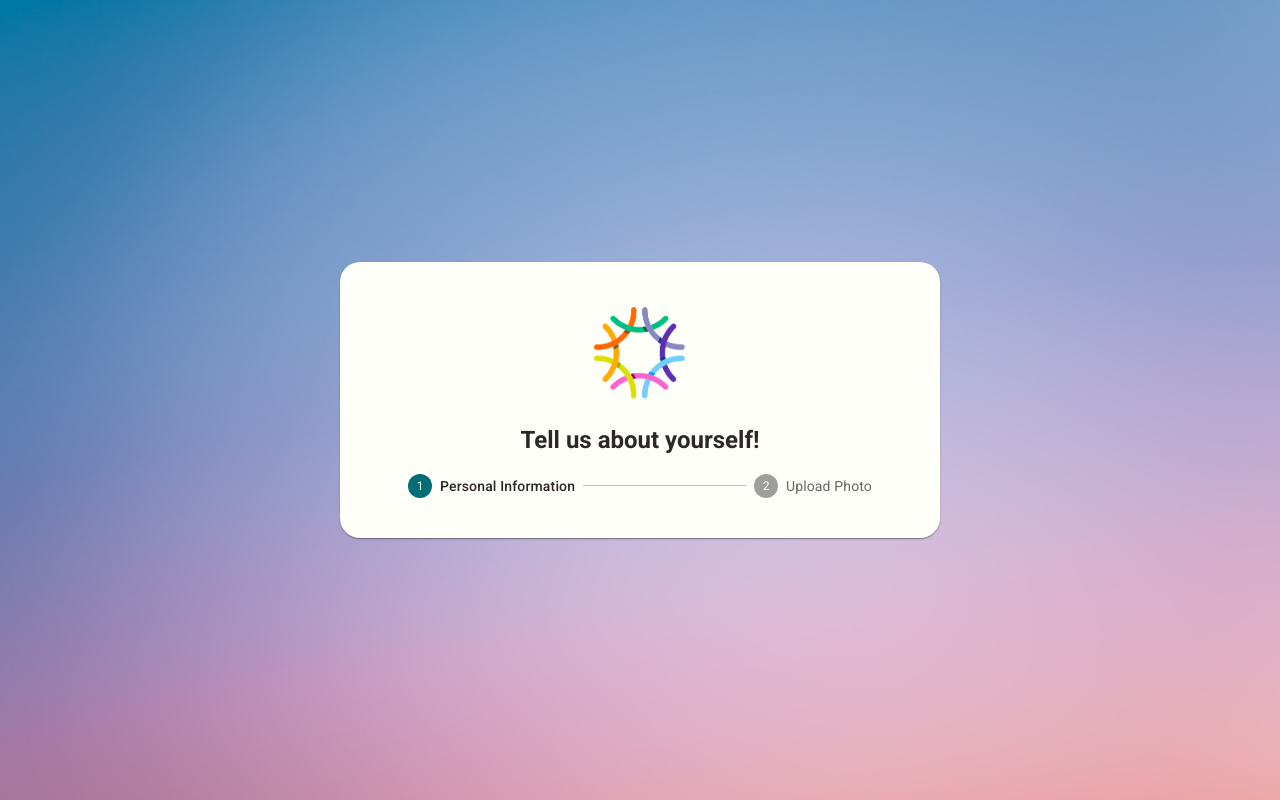
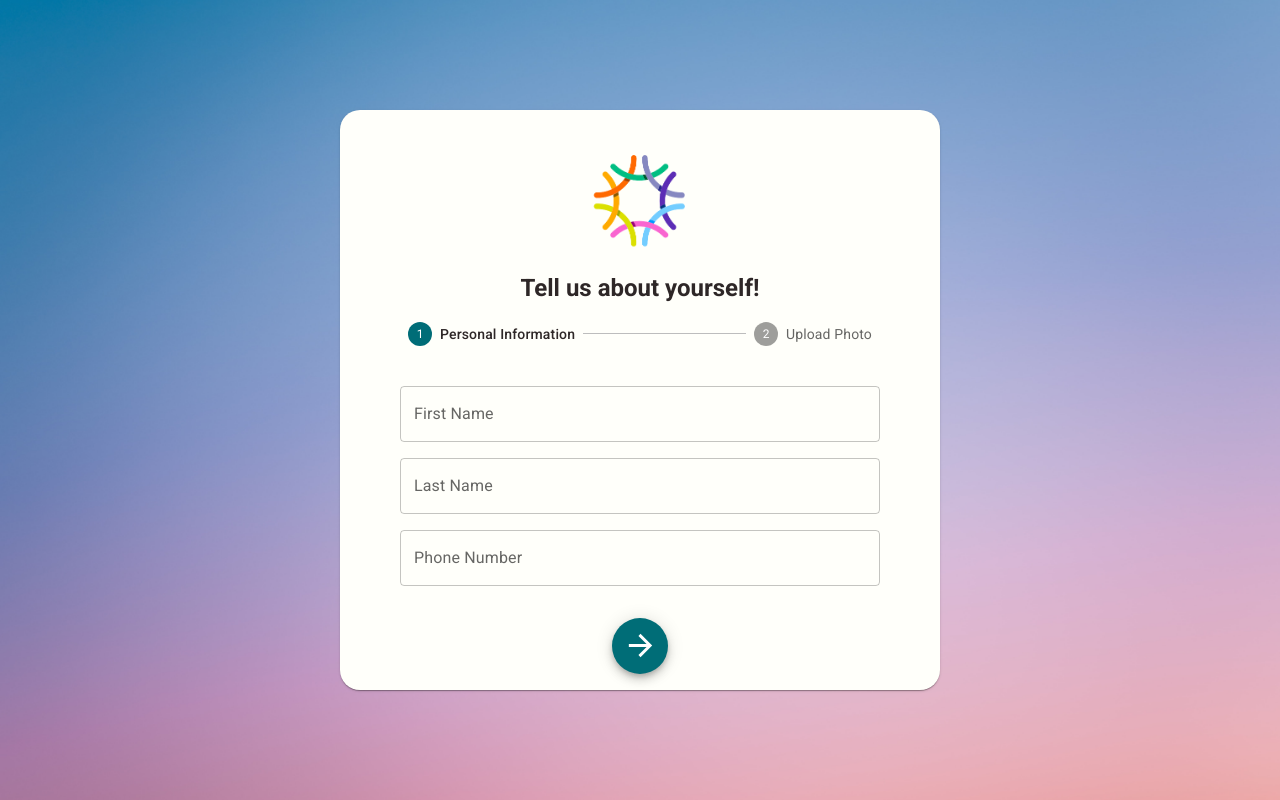
Before and after one commit to CoverMePro/coverme, a React (Create React App) app in the folder client-web/: page /onboard in a window 1280 px wide. Built offline with nearby package versions, Linux system fonts and the light colour scheme.

Commit message:
Worked on onboard page

```diff
--- a/client-web/src/index.tsx
+++ b/client-web/src/index.tsx
@@ -17,7 +17,7 @@ ReactDOM.render(
         <Routes>
           <Route path="/login" element={<Login />} />
           <Route path="/onboard" element={<Onboard />} />
-          <Route path="/dasbhoard" element={<Dashboard />}></Route>
+          <Route path="/dashboard" element={<Dashboard />} />
           <Route path="/" element={<Navigate replace to="/login" />} />
         </Routes>
       </BrowserRouter>
--- a/client-web/src/pages/Dashboard.tsx
+++ b/client-web/src/pages/Dashboard.tsx
@@ -1,7 +1,7 @@
 import React from 'react';
 
 const Dashboard: React.FC = () => {
-	return <div></div>;
+  return <div>DASHBOARD</div>;
 };
 
 export default Dashboard;
--- a/client-web/src/pages/auth/Onboard.tsx
+++ b/client-web/src/pages/auth/Onboard.tsx
@@ -1,17 +1,40 @@
 import React, { useState } from 'react';
+import { useNavigate } from 'react-router-dom';
 
-import { Box, Paper, Step, StepLabel, Stepper } from '@mui/material';
+import {
+  Box,
+  IconButton,
+  Paper,
+  Step,
+  StepLabel,
+  Stepper,
+  TextField,
+  CircularProgress,
+  Fab,
+} from '@mui/material';
+
+import ArrowForwardIcon from '@mui/icons-material/ArrowForward';
+import ArrowBackIcon from '@mui/icons-material/ArrowBack';
+import DoneIcon from '@mui/icons-material/Done';
 
 import onboardBackground from '../../images/onboard-background.jpg';
+import defaultImage from '../../images/default-user.png';
 import logo from '../../images/cover-me-logo.png';
 
 const steps = ['Personal Information', 'Upload Photo'];
 
 const Onboard: React.FC = () => {
   const [activeStep, setActiveStep] = useState<number>(0);
+  const [isLoading, setIsLoading] = useState<Boolean>(false);
+
+  const navigate = useNavigate();
 
   const handleNext = () => {
+    if (activeStep === 2) {
+      navigate('/dashboard');
+    } else {
       setActiveStep((prevActiveStep) => prevActiveStep + 1);
+    }
   };
 
   const handleBack = () => {
@@ -34,6 +57,19 @@ const Onboard: React.FC = () => {
         sx={{
           width: { xs: '80%', s: 300, md: 600 },
           borderRadius: 5,
+          position: 'relative',
+        }}
+      >
+        {activeStep === 1 && (
+          <Box sx={{ position: 'absolute', top: 2, left: 2 }}>
+            <IconButton color="primary" onClick={handleBack}>
+              <ArrowBackIcon fontSize="large" />
+            </IconButton>
+          </Box>
+        )}
+
+        <Box
+          sx={{
             display: 'flex',
             flexDirection: 'column',
             alignItems: 'center',
@@ -62,6 +98,83 @@ const Onboard: React.FC = () => {
               })}
             </Stepper>
           </Box>
+          <Box
+            sx={{
+              display: 'flex',
+              flexDirection: 'column',
+              alignItems: 'center',
+              width: '80%',
+            }}
+          >
+            {activeStep === 0 && (
+              <>
+                <TextField
+                  sx={{ mb: 2, width: '100%' }}
+                  variant="outlined"
+                  label="First Name"
+                />
+                <TextField
+                  sx={{ mb: 2, width: '100%' }}
+                  variant="outlined"
+                  label="Last Name"
+                />
+                <TextField
+                  sx={{ mb: 2, width: '100%' }}
+                  variant="outlined"
+                  label="Phone Number"
+                />
+              </>
+            )}
+            {activeStep === 1 && (
+              <>
+                <img
+                  src={defaultImage}
+                  width={100}
+                  style={{ borderRadius: 50 }}
+                />
+                <p>
+                  This will be your profile picture for now, Image uploading
+                  coming soon!
+                </p>
+              </>
+            )}
+            {activeStep === 2 && (
+              <>
+                <Box
+                  sx={{
+                    display: 'flex',
+                    flexDirection: 'column',
+                    alignItems: 'center',
+                    mb: 5,
+                  }}
+                >
+                  {isLoading ? (
+                    <>
+                      <h3>Saving your information...</h3>
+                      <CircularProgress />
+                    </>
+                  ) : (
+                    <>
+                      <h3>Information saved, You are all set!</h3>
+                    </>
+                  )}
+                </Box>
+              </>
+            )}
+          </Box>
+
+          <Box sx={{ my: 2 }}>
+            {!isLoading && (
+              <Fab color="primary" onClick={handleNext}>
+                {activeStep === steps.length ? (
+                  <DoneIcon />
+                ) : (
+                  <ArrowForwardIcon fontSize="large" />
+                )}
+              </Fab>
+            )}
+          </Box>
+        </Box>
       </Paper>
     </Box>
   );
```
Also changed, not shown: client-web/src/images/default-user.png (added). Lines whose indentation alone changed are shown as unchanged.
